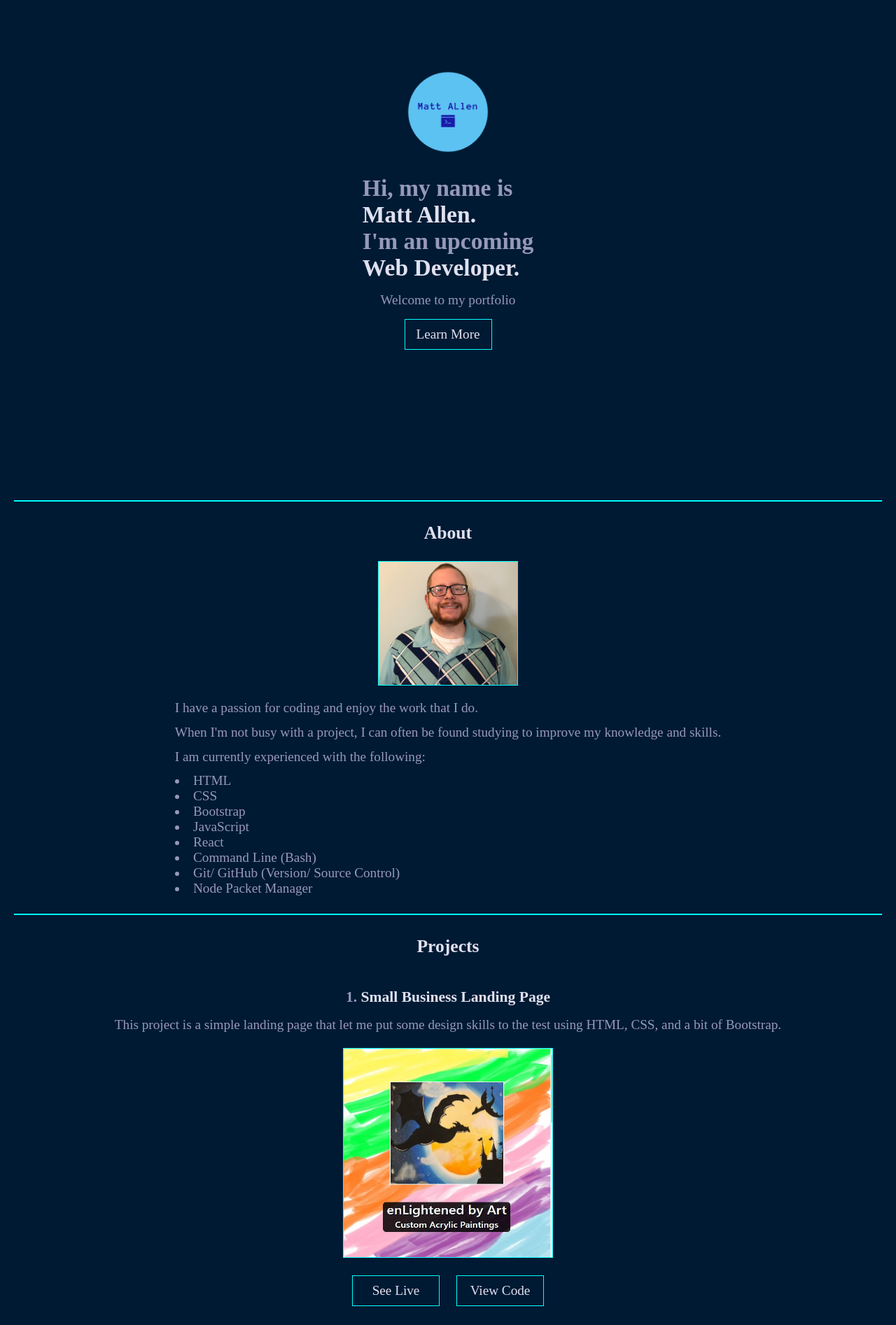
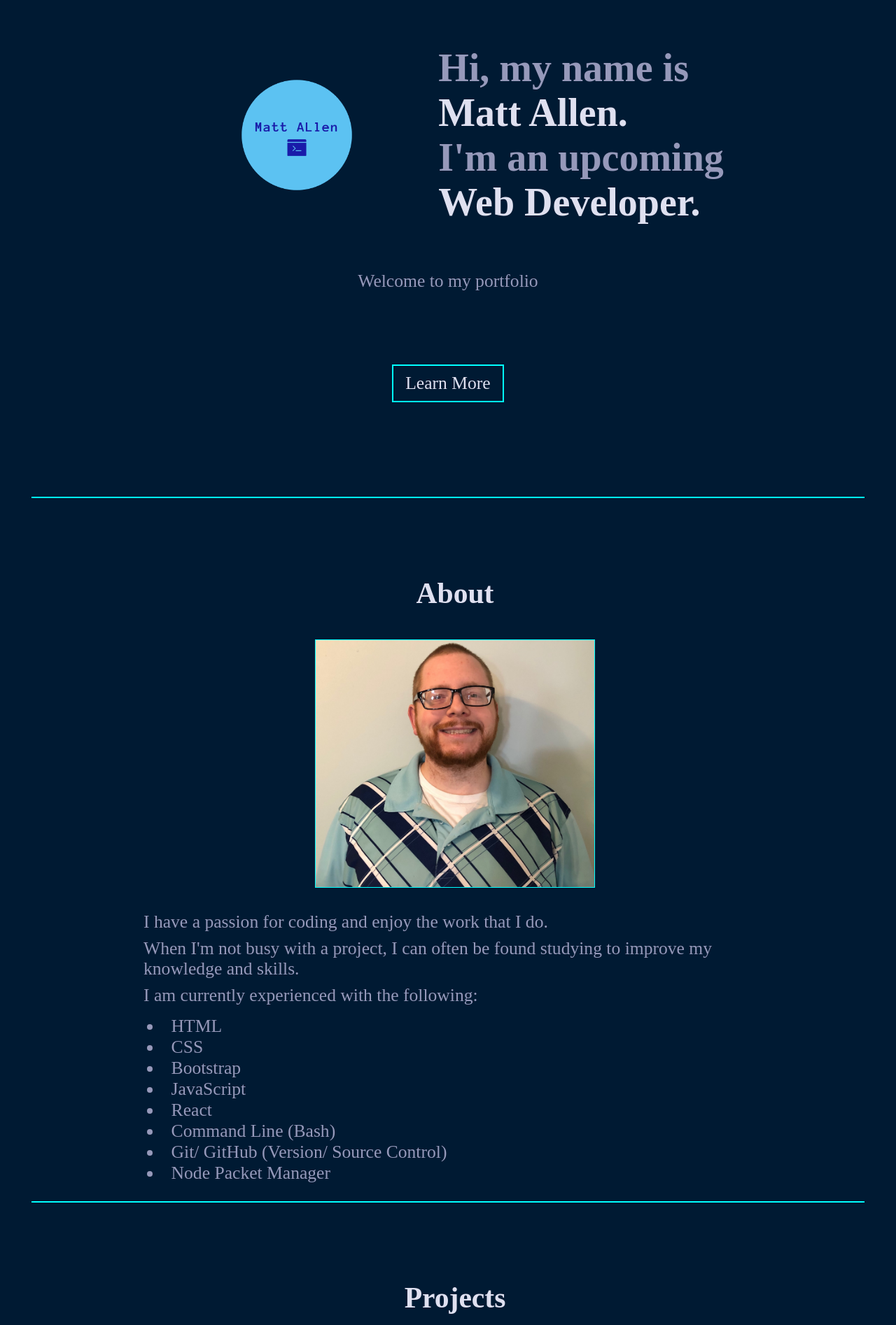
Before and after one commit to mallen13/portfolio, a plain HTML site: page index.html in a window 1280 px wide. Shown: the part 105-1999 px from the top of the page at 70% size. Drawn offline with Linux system fonts and the light colour scheme.

Commit message:
made responsive

```diff
--- a/index.html
+++ b/index.html
@@ -6,16 +6,18 @@
   <link rel="stylesheet" href="style.css">
   <meta name="viewport" content="width=device-width, initial-scale=1.0">
 </head>
-<body id="pageTop">
+<body class="flex" id="pageTop">
 
 <!--Intro Section-->
 <div class="flex introSection">
+  <div class="flex rowContainer">
     <img src="images/logo_transparent.png">
     <h1>Hi, my name is
       <div class="introHighlight">Matt Allen.</div>
     I'm an upcoming
       <div class="introHighlight">Web Developer.</div>
     </h1>
+  </div>
 
   <p>Welcome to my portfolio</p>
 
@@ -63,11 +65,13 @@
        <p>This project is a simple landing page that let me put some design skills to the test using HTML, CSS, and a bit of Bootstrap.</p>
     </div>
 
+    <div class="flex rowContainer">
       <img src="images/landingPage.jpg" alt="Small Business Land Page Project Thumbnail Image and Link">
 
       <div class="linkContainer">
         <a href="https://mallen13.github.io/enLightened-Art/" target="_blank">See Live</a>
         <a href="https://github.com/mallen13/enLightened-Art" target="_blank">View Code</a>
+      </div>
   </div>
 </div>
 
@@ -79,11 +83,12 @@
       <p>Here is a Hangman game I made using HTML, CSS, and Javascript. There is a lot of DOM manipulation and I used scalable vector graphics to draw the stick-figure.</p>
     </div>
 
+    <div class="flex rowContainer">
       <img src="images/hangman.jpg" alt="Hangman Game Project Thumbnail Image and Link">
-
       <div class="linkContainer">
         <a href="https://mallen13.github.io/Hangman-Game/" target="_blank">See Live</a>
         <a href="https://github.com/mallen13/Hangman-Game" target="_blank">View Code</a>
+      </div>
     </div>
 </div>
 
@@ -95,11 +100,12 @@
       <p>This JavaScript calculator has extra features such as formatting the output with commas, restart <em>and </em>clear buttons, the ability to repeatedly press the equals button to repeat the operatation, and error handling in case the user presses buttons in the wrong order.</p>
     </div>
 
+    <div class="flex rowContainer">
       <img src="images/calcProject.jpg" alt="Calculator Project Thumbnail Image and Link">
-
       <div class="linkContainer">
         <a href="https://mallen13.github.io/Calculator" target="_blank">See Live</a>
         <a href="https://github.com/mallen13/calculator" target="_blank">View Code</a>
+      </div>
     </div>
 </div>
 </div>
@@ -111,13 +117,14 @@
 
   <div class="textContainer">
     <p>I appreciate you taking the time to view my portfolio. I can be contacted using the button below. Thank you!</p>
+    <p class="hiddenEmail">Email: mallen9013@gmail.com</p>
   </div>
   <a href="mailto:mallen9013@gmail.com">Email Me</a>
 </div>
 <hr>
 
 <!--Footer-->
-<footer>
+<footer class="sectionStyle">
   <a href="#pageTop">^</a>
 
 <div class="footerIcons">
--- a/style.css
+++ b/style.css
@@ -2,8 +2,6 @@
   box-sizing: border-box;
   margin: 0px;
   padding: 0px;
-}
-html{
 }
 
 body{
@@ -31,17 +29,14 @@ h3{
 
 img{
   width: 300px;
+  margin: 15px;
+  border: 1px solid #00ffff;
 }
 
 p{
   line-height: 1.3;
   font-size: 1.2em;
   padding: 5px;
-}
-
-img{
-  margin: 15px;
-  border: 1px solid #00ffff;
 }
 
 a, a:visited{
@@ -69,7 +64,8 @@ ul{
 
 hr{
   border: 0.75px solid #00ffff;
-  margin: 20px 20px 0px 20px;
+  width: 93%;
+  margin-top: 15px;
 }
 
 /*utilities*/
@@ -90,8 +86,7 @@ hr{
   justify-content: flex-end;
 }
 .sectionStyle{
-  margin: 0px 20px 0px 20px;
-  margin-top: 20px;
+  margin: 20px 20px 0px 20px;
 }
 
 /* intro section */
@@ -100,7 +95,7 @@ hr{
   text-align: left;
 }
 .introSection img{
-   width: 130px;
+   width: 140px;
    border: none;
 }
 .introSection h1{
@@ -124,7 +119,19 @@ hr{
   color: #9699BA;
 }
 .projectSection img{
-  height: 300px;
+  width: 300px;
+}
+.portfolioProject .rowContainer{
+  flex-direction: column;
+}
+.contactSection{
+  margin-bottom: 40px;
+}
+
+/*Contact Section*/
+.hiddenEmail{
+  display: none;
+  text-align: center;
 }
 
 /* footer */
@@ -145,3 +152,198 @@ footer a{
 svg{
   margin: 5px;
 }
+
+/*Media Queries*/
+ /*Smaller Phone*/
+ @media only screen and (min-width: 320px) and (max-width: 374px) {
+  .sectionStyle{
+    margin: 20px
+  }
+  h1{
+    font-size: 2 em;
+    padding: 10px;
+    color: #DFE0F0;
+  }
+
+  h2{
+    font-size: 1.5em;
+    padding: 10px;
+    color: #DFE0F0;
+  }
+
+  h3{
+    font-size: 1.17em;
+    padding: 10px;
+    color: #DFE0F0;
+  }
+
+  .projectSection img{
+    width: 250px;
+    margin: 15px;
+    border: 1px solid #00ffff;
+  }
+  p{
+    line-height: 1.1;
+    font-size: 1.1em;
+    padding: 5px;
+  }
+  li{
+    font-size: 1.1em;
+  }
+  a{
+    font-size: 1.1em;
+    display: block;
+  }
+  ul{
+      font-size: 1.0em;
+  }
+  .footerIcons a{
+    display: inline;
+  }
+}
+
+/*Landscape*/
+@media only screen and (min-width: 568px) {
+  .rowContainer{
+    flex-direction: row;
+  }
+  .sectionStyle{
+      margin: 50px 50px 50px 50px;
+  }
+  .introSection img{
+    width: 150px;
+  }
+  .aboutSection img{
+    width: 250px;
+  }
+  .projectSection img{
+    width: 350px;
+  }
+}
+
+/*Larger Phone Landscape & Tablet*/
+@media only screen and (min-width: 736px){
+  .rowContainer{
+    flex-direction: row;
+  }
+  .sectionStyle{
+   margin: 70px 70px 70px 70px;
+  }
+  .introSection img{
+    width: 150px;
+  }
+  .aboutSection img{
+    width: 250px;
+  }
+  .projectSection img{
+    width: 350px;
+  }
+}
+
+/*Computer & tablet landscape & large tablet*/
+@media only screen and (min-width: 992px) {
+  h1{
+    font-size: 3.5em;
+    padding: 12px;
+  }
+
+  h2{
+    font-size: 2.6em;
+    padding: 12px;
+  }
+
+  h3{
+    font-size: 2.35em;
+    padding: 12px;
+  }
+
+  p{
+    line-height: 1.1;
+    font-size: 1.6em;
+    padding: 5px;
+  }
+
+  a, a:visited{
+    width: 160px;
+    margin: 12px;
+    border: 2px solid #00ffff;
+    font-size: 1.6em;
+    display: block;
+  }
+
+  a:hover{
+    border: 2px solid #9699BA;
+  }
+
+  ul{
+    font-size: 1.6em;
+    padding: 10px;
+  }
+
+  hr{
+    border: 1px solid #00ffff;
+  }
+
+  .introSection img{
+    width: 180px;
+  }
+  .projectSection img{
+    width: 400px;
+    margin: 30px;
+    border: 2px solid #00ffff;
+  }
+
+  .rowContainer{
+    flex-direction: row;
+  }
+
+  .sectionStyle{
+      margin: 100px 80px 0px 100px;
+  }
+  .aboutSection img{
+    width: 300px;
+    margin: 30px;
+  }
+
+  .footerIcons a{
+    display: inline;
+  }
+}
+
+/*Large Tablet Landscape and larger screen*/
+@media only screen and (min-width: 1025px) {
+  a, a:visited{
+    margin-top: 30px;
+  }
+
+  .introSection img{
+    margin: 100px;
+  }
+  .introSection a{
+    margin-top: 100px;
+  }
+  .projectSection img{
+    width: 500px;
+    margin: 30px;
+    border: 2px solid #00ffff;
+  }
+  .rowContainer{
+    flex-direction: row;
+  }
+  .projectSection .rowContainer{
+    flex-direction: row-reverse;
+  }
+  .sectionStyle{
+    max-width: 900px;
+  }
+  .aboutSection img{
+    width: 400px;
+    margin: 30px;
+  }
+  .hiddenEmail{
+    display: block;
+  }
+  .footerIcons a{
+    display: inline;
+  }
+}
```
Lines whose indentation alone changed are shown as unchanged.
